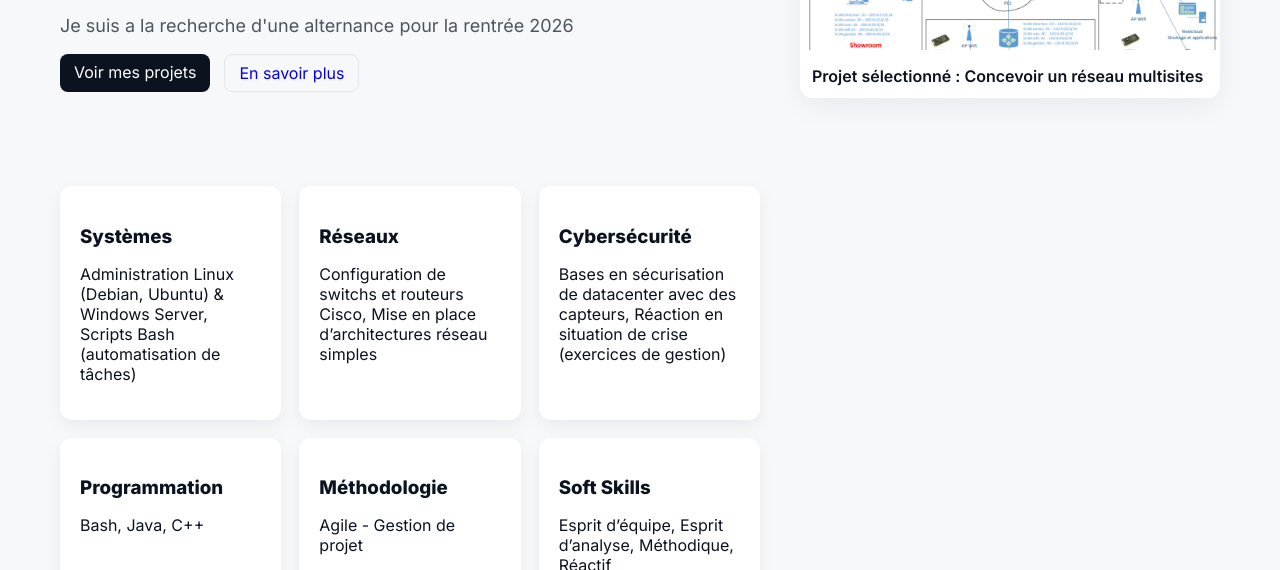
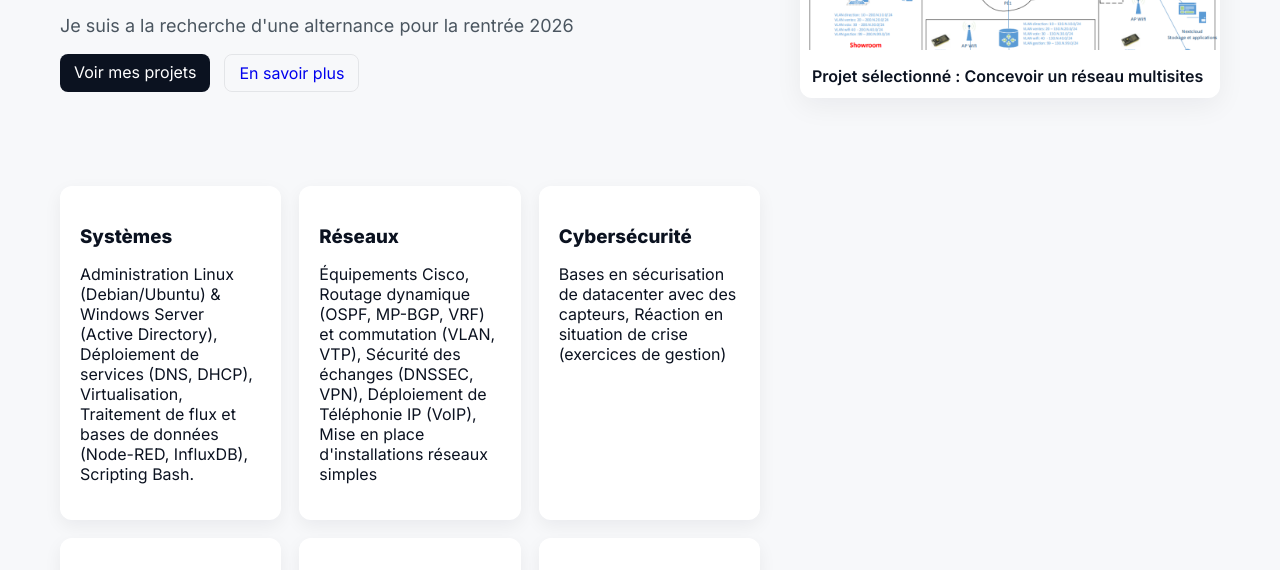
Before and after one commit to Petitluuuu/PortfolioIngenieur, a plain HTML site: page index.html in a window 1280 px wide. Shown: the part 230-800 px from the top of the page. Drawn offline with Linux system fonts and the light colour scheme; a script that the page names is missing.

Commit message:
Add files via upload

```diff
--- a/index.html
+++ b/index.html
@@ -52,11 +52,11 @@
 <section class="intro-grid">
 <article class="feature">
 <h3>Systèmes</h3>
-<p>Administration Linux (Debian, Ubuntu) & Windows Server, Scripts Bash (automatisation de tâches)</p>
+<p>Administration Linux (Debian/Ubuntu) & Windows Server (Active Directory), Déploiement de services (DNS, DHCP), Virtualisation, Traitement de flux et bases de données (Node-RED, InfluxDB), Scripting Bash.</p>
 </article>
 <article class="feature">
 <h3>Réseaux</h3>
-<p>Configuration de switchs et routeurs Cisco, Mise en place d’architectures réseau simples</p>
+<p>Équipements Cisco, Routage dynamique (OSPF, MP-BGP, VRF) et commutation (VLAN, VTP), Sécurité des échanges (DNSSEC, VPN), Déploiement de Téléphonie IP (VoIP), Mise en place d'installations réseaux simples</p>
 </article>
 <article class="feature">
 <h3>Cybersécurité</h3>
@@ -64,11 +64,11 @@
 </article>
 <article class="feature">
 <h3>Programmation</h3>
-<p>Bash, Java, C++</p>
+<p>Bash, Java, C++, Python, C, Langage Assembleur (x68)</p>
 </article>
 <article class="feature">
 <h3>Méthodologie</h3>
-<p>Agile - Gestion de projet</p>
+<p>Agile, Gestion de projet</p>
 </article>
 <article class="feature">
 <h3>Soft Skills</h3>
```
Also changed, not shown: about.html (+2 -2 lines).
